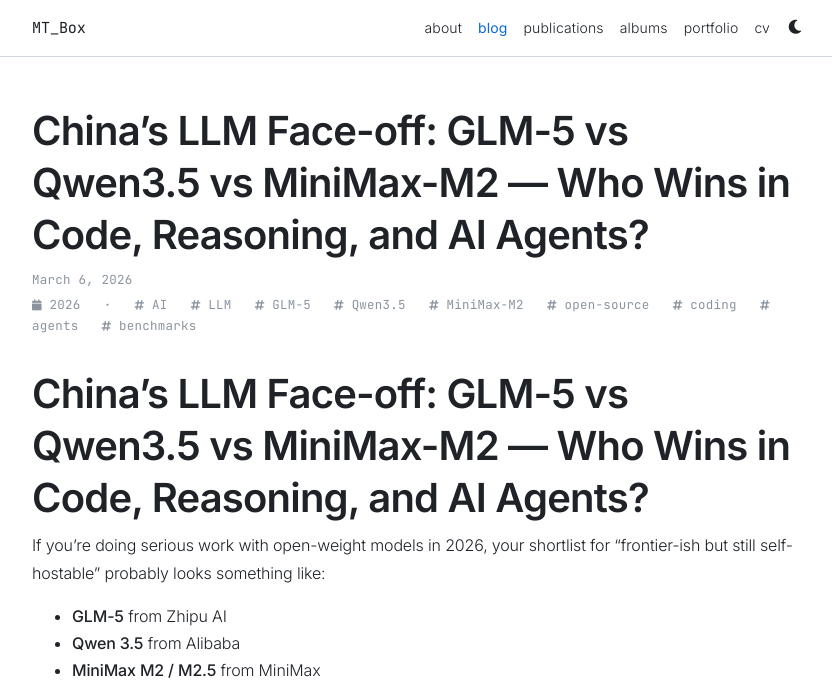
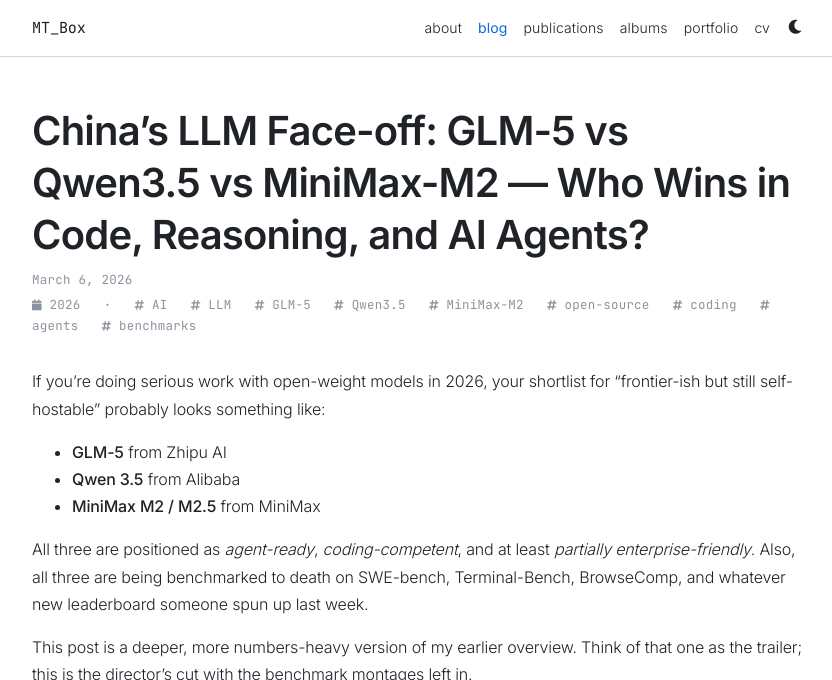
Before and after one commit to levulinh/levulinh.github.io, a Jekyll site: the page built from _posts/2026-03-06-chinas-llm-face-off-glm-5-vs-qwen35-vs-minimax-m2-.md, in a window 1280 px wide and 900 px high, cut to the strip 0-680 px from the top of the window. Shown: the whole strip, without its empty margins (223-1055 px from the left). Built offline with Jekyll 4.4.1, drawn with Linux system fonts in a browser that asks for light colours; full-size pictures stand in for the smaller copies a plugin makes; comment, search, counter and statistics services are not loaded; a style sheet for code colours, icons or effects is not loaded.

Commit message:
fix: remove duplicated title headings from two blog posts
Co-Authored-By: Claude Sonnet 4.6 <noreply@anthropic.com>

```diff
--- a/_posts/2026-03-06-chinas-llm-face-off-glm-5-vs-qwen35-vs-minimax-m2-.md
+++ b/_posts/2026-03-06-chinas-llm-face-off-glm-5-vs-qwen35-vs-minimax-m2-.md
@@ -6,8 +6,6 @@ description: Conceptual diagram of a hybrid AI architecture using GLM-5 for reas
 tags: [AI, LLM, GLM-5, Qwen3.5, MiniMax-M2, open-source, coding, agents, benchmarks]
 giscus_comments: true
 ---
-
-# China’s LLM Face-off: GLM-5 vs Qwen3.5 vs MiniMax-M2 — Who Wins in Code, Reasoning, and AI Agents?
 
 If you’re doing serious work with open-weight models in 2026, your shortlist for “frontier-ish but still self-hostable” probably looks something like:
 
```
Also changed, not shown: _posts/2026-03-06-glm-5-vs-qwen-35-vs-minimax-m25-the-open-weight-ll.md (+0 -2 lines).
